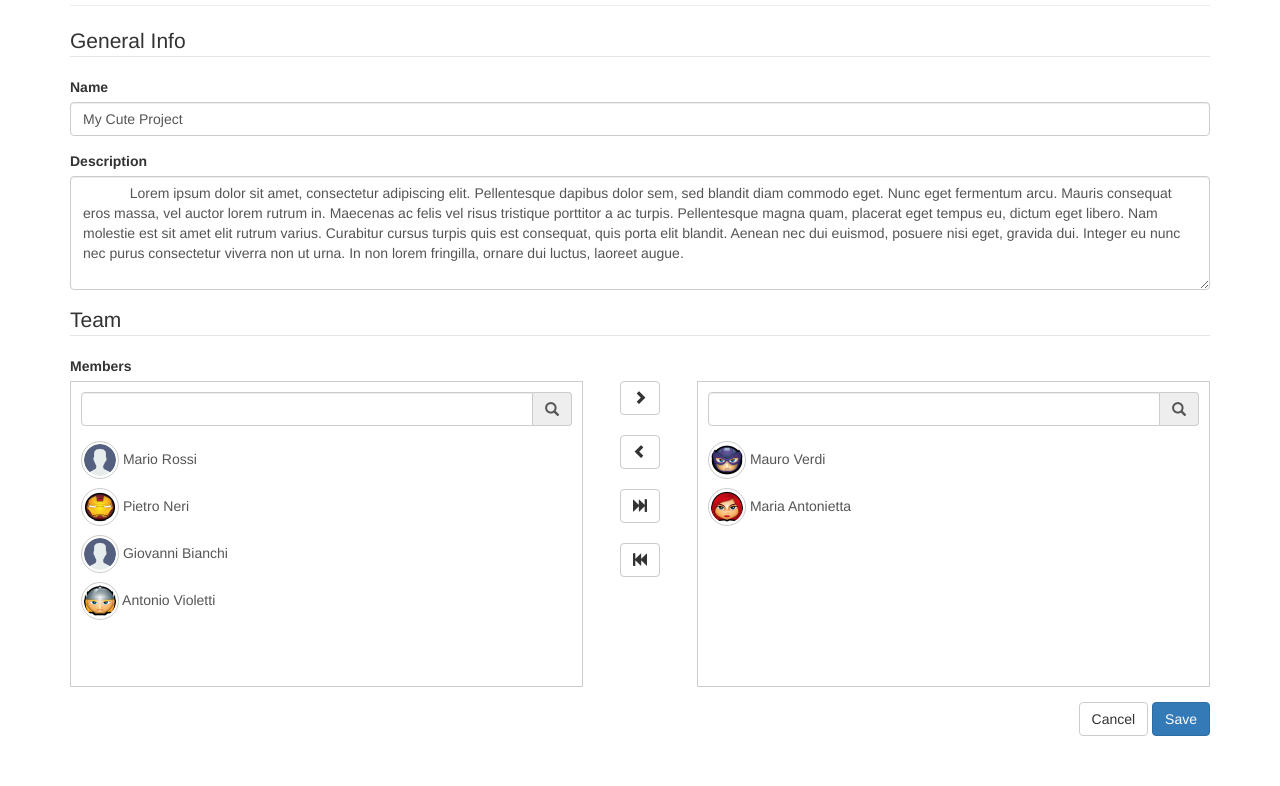
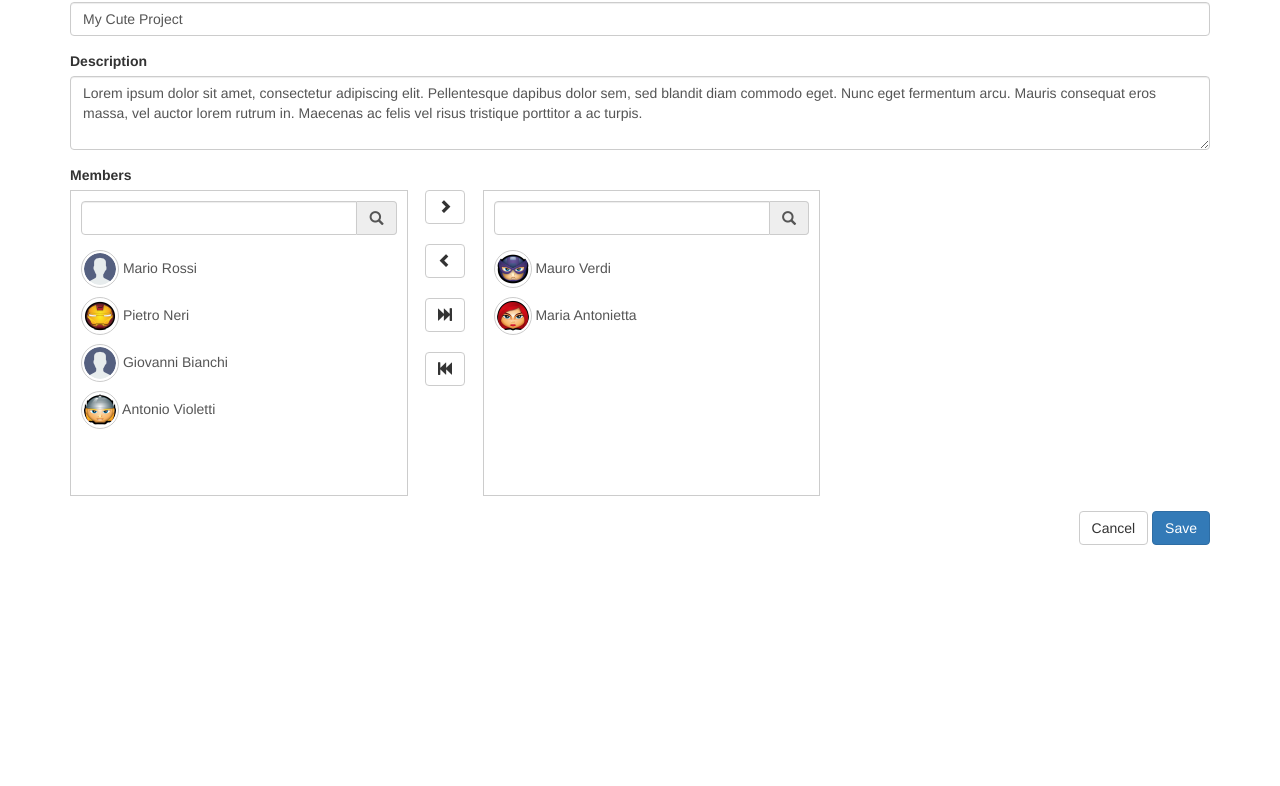
Before and after one commit to fstendardi/hands-on-code, a website: page index_jq.html in a window 1280 px wide. Shown: the part 146-932 px from the top of the page. After the commit the page ends 800 px from the top, so only its background shows below. Drawn offline with nearby package versions, Linux system fonts and the light colour scheme.

Commit message:
no message

```diff
--- a/assets/data/project.json
+++ b/assets/data/project.json
@@ -1,6 +1,6 @@
 {
   "name": "My Cute Project",
-  "description": "Lorem ipsum dolor sit amet, consectetur adipiscing elit. Pellentesque dapibus dolor sem, sed blandit diam commodo eget. Nunc eget fermentum arcu. Mauris consequat eros massa, vel auctor lorem rutrum in. Maecenas ac felis vel risus tristique porttitor a ac turpis. Pellentesque magna quam, placerat eget tempus eu, dictum eget libero. Nam molestie est sit amet elit rutrum varius. Curabitur cursus turpis quis est consequat, quis porta elit blandit. Aenean nec dui euismod, posuere nisi eget, gravida dui. Integer eu nunc nec purus consectetur viverra non ut urna. In non lorem fringilla, ornare dui luctus, laoreet augue.",
+  "description": "Lorem ipsum dolor sit amet, consectetur adipiscing elit. Pellentesque dapibus dolor sem, sed blandit diam commodo eget. Nunc eget fermentum arcu. Mauris consequat eros massa, vel auctor lorem rutrum in. Maecenas ac felis vel risus tristique porttitor a ac turpis.",
   "members": [
     {
       "id": 2,
--- a/css/main.css
+++ b/css/main.css
@@ -1,5 +1,14 @@
 .navbar{
   margin-bottom: 0px;
+}
+
+.page-header{
+  margin-top: 15px;
+}
+
+.page-header h1{
+  font-size: 24px;
+  margin: 0px;
 }
 
 .sf-chooser-container .member-avatar{
--- a/index_jq.html
+++ b/index_jq.html
@@ -32,37 +32,40 @@
     </div>
     <form action="">
       <fieldset>
-        <legend>General Info</legend>
         <div class="form-group">
           <label for="">Name</label>
           <input name="projectName" type="text" class="form-control" value="My Cute Project">
         </div>
         <div class="form-group">
           <label for="">Description</label>
-          <textarea name="projectDescription" cols="30" rows="5" class="form-control">
-            Lorem ipsum dolor sit amet, consectetur adipiscing elit. Pellentesque dapibus dolor sem, sed blandit diam commodo eget. Nunc eget fermentum arcu. Mauris consequat eros massa, vel auctor lorem rutrum in. Maecenas ac felis vel risus tristique porttitor a ac turpis. Pellentesque magna quam, placerat eget tempus eu, dictum eget libero. Nam molestie est sit amet elit rutrum varius. Curabitur cursus turpis quis est consequat, quis porta elit blandit. Aenean nec dui euismod, posuere nisi eget, gravida dui. Integer eu nunc nec purus consectetur viverra non ut urna. In non lorem fringilla, ornare dui luctus, laoreet augue.
+          <textarea name="projectDescription" cols="30" rows="3" class="form-control">Lorem ipsum dolor sit amet, consectetur adipiscing elit. Pellentesque dapibus dolor sem, sed blandit diam commodo eget. Nunc eget fermentum arcu. Mauris consequat eros massa, vel auctor lorem rutrum in. Maecenas ac felis vel risus tristique porttitor a ac turpis.
           </textarea>
         </div>
       </fieldset>
       <fieldset>
-        <legend>Team</legend>
         <div class="form-group">
           <label>Members</label>
+          <div class="row">
+            <div class="col-xs-8">
               <select name="projectMembers" multiple="multiple" class="form-control">
-              <option value="1" data-avatar="/assets/images/user.png">Mario Rossi</option>
+                <option value="1"
+                        data-avatar="/assets/images/user.png">Mario Rossi</option>
                 <option value="2"
                         data-avatar="/assets/images/avatar-hawkeye.png"
                         selected="selected">Mauro Verdi
                 </option>
                 <option value="3"
                         data-avatar="/assets/images/avatar-iron-man.png">Pietro Neri</option>
-              <option value="4" data-avatar="/assets/images/user.png">Giovanni Bianchi</option>
+                <option value="4"
+                        data-avatar="/assets/images/user.png">Giovanni Bianchi</option>
                 <option value="5"
                         data-avatar="/assets/images/avatar-thor.png">Antonio Violetti</option>
                 <option value="6"
                         data-avatar="/assets/images/avatar-black-widow.png"
                         selected="selected">Maria Antonietta</option>
               </select>
+            </div>
+          </div>
         </div>
       </fieldset>
       <div class="text-right">
--- a/js/jq/sf-chooser.jquery.js
+++ b/js/jq/sf-chooser.jquery.js
@@ -1,10 +1,11 @@
-; (function ($) {
+;(function ($) {
   "use strict";
 
-  var pluginName = 'chooser'
-  var classPrefix = 'sf-' + pluginName;
-  var pluginInstance = 'sf-' + pluginName;
-  var dataPrefix = "sf" + pluginName;
+  var pluginNamespace = 'sf',
+      pluginName = 'chooser',
+      cssClassPrefix = pluginNamespace + '-' + pluginName,
+      pluginInstance = pluginNamespace + '-' + pluginName,
+      dataPrefix = pluginNamespace + pluginName;
 
   var defaults = {
     filterEnabled: true,
@@ -14,9 +15,10 @@
     }
   };
 
-  function Chooser(select, options) {
-    this.select = $(select);
-    if (!this.select.is('select') || !this.select.attr('multiple')) {
+  function Chooser(element, options) {
+    this.element = element;
+    this.$element = $(element);
+    if (!this.$element.is('select') || !this.$element.attr('multiple')) {
       throw new Error('Element must be a select[multiple]');
     }
     this.options = $.extend(true, {}, defaults, options);
@@ -26,10 +28,10 @@
   $.extend(Chooser.prototype, {
 
     build: function () {
-      this.select.hide();
-      this.$container = $('<div/>').addClass(classPrefix + '-container')
-                                   .insertAfter(this.select)
-                                   .append(this.select);
+      this.$element.hide();
+      this.$container = $('<div/>').addClass(cssClassPrefix + '-container')
+                                   .insertAfter(this.$element)
+                                   .append(this.$element);
 
       this.buildCandidatesfontainer();
       this.buildControls();
@@ -41,14 +43,14 @@
     },
 
     buildCandidatesfontainer: function () {
-      this.$candidatesfontainer = $('<div/>').addClass(classPrefix + '-candidates')
+      this.$candidatesfontainer = $('<div/>').addClass(cssClassPrefix + '-candidates')
                                             .appendTo(this.$container);
       this.$candidatesFilter = this.buildFilterControl(this.$candidatesfontainer)
                                    .appendTo(this.$candidatesfontainer);
     },
 
     buildChoicesfontainer: function () {
-      this.$choicesfontainer = $('<div/>').addClass(classPrefix + '-choices')
+      this.$choicesfontainer = $('<div/>').addClass(cssClassPrefix + '-choices')
                                           .appendTo(this.$container);
       this.$choicesFilter = this.buildFilterControl(this.$choicesfontainer)
                                 .appendTo(this.$choicesfontainer);
@@ -56,7 +58,7 @@
 
     buildControls: function () {
       var me = this;
-      this.$controls = $('<div/>').addClass(classPrefix + '-controls');
+      this.$controls = $('<div/>').addClass(cssClassPrefix + '-controls');
 
       this.$moveLeftBtn = this.buildMoveBtn('chevron-left', 'left', false);
       this.$moveRightBtn = this.buildMoveBtn('chevron-right', 'right', false);
@@ -71,7 +73,7 @@
     },
 
     refresh: function () {
-      var $options = this.select.find('option');
+      var $options = this.$element.find('option');
       var $unselected = $options.filter(':not(:selected)');
       var $selected = $options.filter(':selected');
       this.refreshItems($unselected, this.$candidatesfontainer, this.$candidatesFilter);
@@ -83,7 +85,7 @@
       var self = this;
       var searchTimeout;
       var $filterContainer =
-        $('<div class="input-group ' + classPrefix + '-filter">'
+        $('<div class="input-group ' + cssClassPrefix + '-filter">'
           + '<input type="text" class="form-control">'
           + '<div class="input-group-addon">'
           + '<span class="glyphicon glyphicon-search"></span>'
@@ -139,10 +141,10 @@
         activeIds[$(item).data(dataPrefix + 'Data').id] = true;
       });
 
-      $container.find('>.' + classPrefix + '-items').remove();
+      $container.find('>.' + cssClassPrefix + '-items').remove();
 
       var $itemsfontainer = $('<div class="list-group"/>').appendTo($container)
-        .addClass(classPrefix + '-items');
+        .addClass(cssClassPrefix + '-items');
 
       var $items = $();
 
@@ -154,7 +156,7 @@
           $option: $option
         };
 
-        var $item = $('<a href="#" class="list-group-item"/>').addClass(classPrefix + '-item')
+        var $item = $('<a href="#" class="list-group-item"/>').addClass(cssClassPrefix + '-item')
           .data(dataPrefix + 'Data', data);
 
         if (data.id in activeIds) {
@@ -215,7 +217,7 @@
     },
 
     getItems: function ($container, active) {
-      return $container.find('.' + classPrefix + '-item' + ((active === true) ? '.active' : ''));
+      return $container.find('.' + cssClassPrefix + '-item' + ((active === true) ? '.active' : ''));
     },
 
     moveItems: function (direction, all) {
@@ -232,12 +234,12 @@
         });
       if (selectedIds.length) {
         if (direction == 'right') {
-          this.select.val((this.select.val() || []).concat(selectedIds));
+          this.$element.val((this.$element.val() || []).concat(selectedIds));
         } else {
-          this.select.find('option[value=' + selectedIds.join('],[value=') + ']')
+          this.$element.find('option[value=' + selectedIds.join('],[value=') + ']')
             .removeAttr('selected')
         }
-        this.select.change();
+        this.$element.change();
         this.refresh();
       }
     },
@@ -261,14 +263,23 @@
     },
 
     destroy: function(){
-      this.select.insertAfter(this.$container).show();
+      this.$element.insertAfter(this.$container).show();
       this.$container.remove();
     }
   });
 
   $.fn[pluginName] = function () {
-    //option getter
-    if (typeof arguments[0] === 'string') {
+    if (arguments.length === 0 || (typeof arguments[0] !== 'string')){
+      var options = arguments[0];
+      return this.each(function (index, element) {
+        var instance = $(element).data(pluginInstance);
+        if (instance) {
+          instance.destroy();
+        }
+        instance = new Chooser(element, options);
+        $(element).data(pluginInstance, instance);
+      });
+    }else{
       var instance = $(this).data(pluginInstance);
       var method = arguments[0];
       var returnValue = $(this);
@@ -290,19 +301,6 @@
       }
       return returnValue;
     }
-    //plugin initialization
-    else {
-      var options = arguments[0];
-      return this.each(function () {
-        var instance = $(this).data(pluginInstance);
-        if (instance) {
-          instance.destroy();
-        }
-
-        $(this).data(pluginInstance, new Chooser(this, options));
-      });
-    }
-
   };
 
   $.fn[pluginName].defaults = defaults;
```
Also changed, not shown: js/ng/project/project.html (+5 -6 lines). Lines whose indentation alone changed are shown as unchanged.
